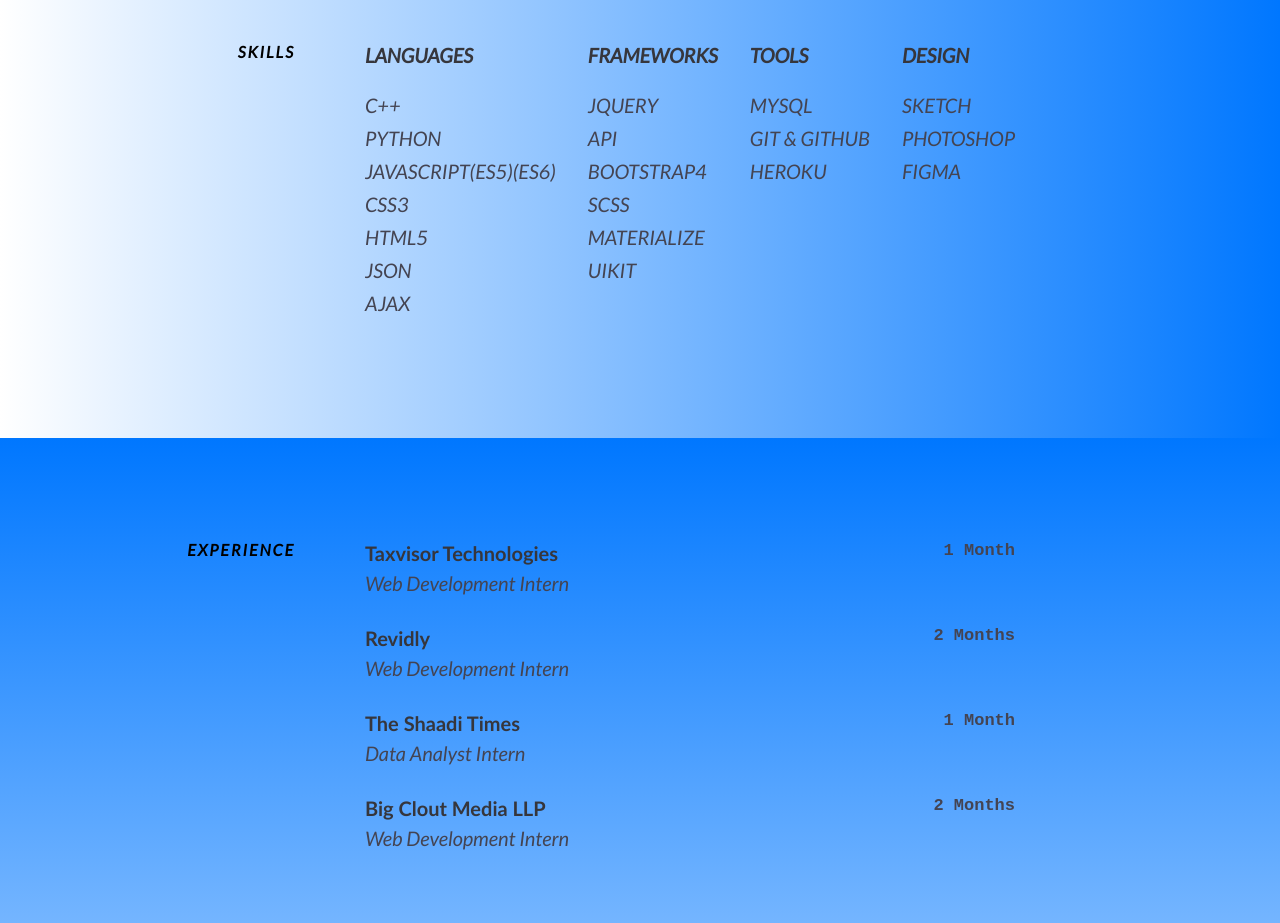
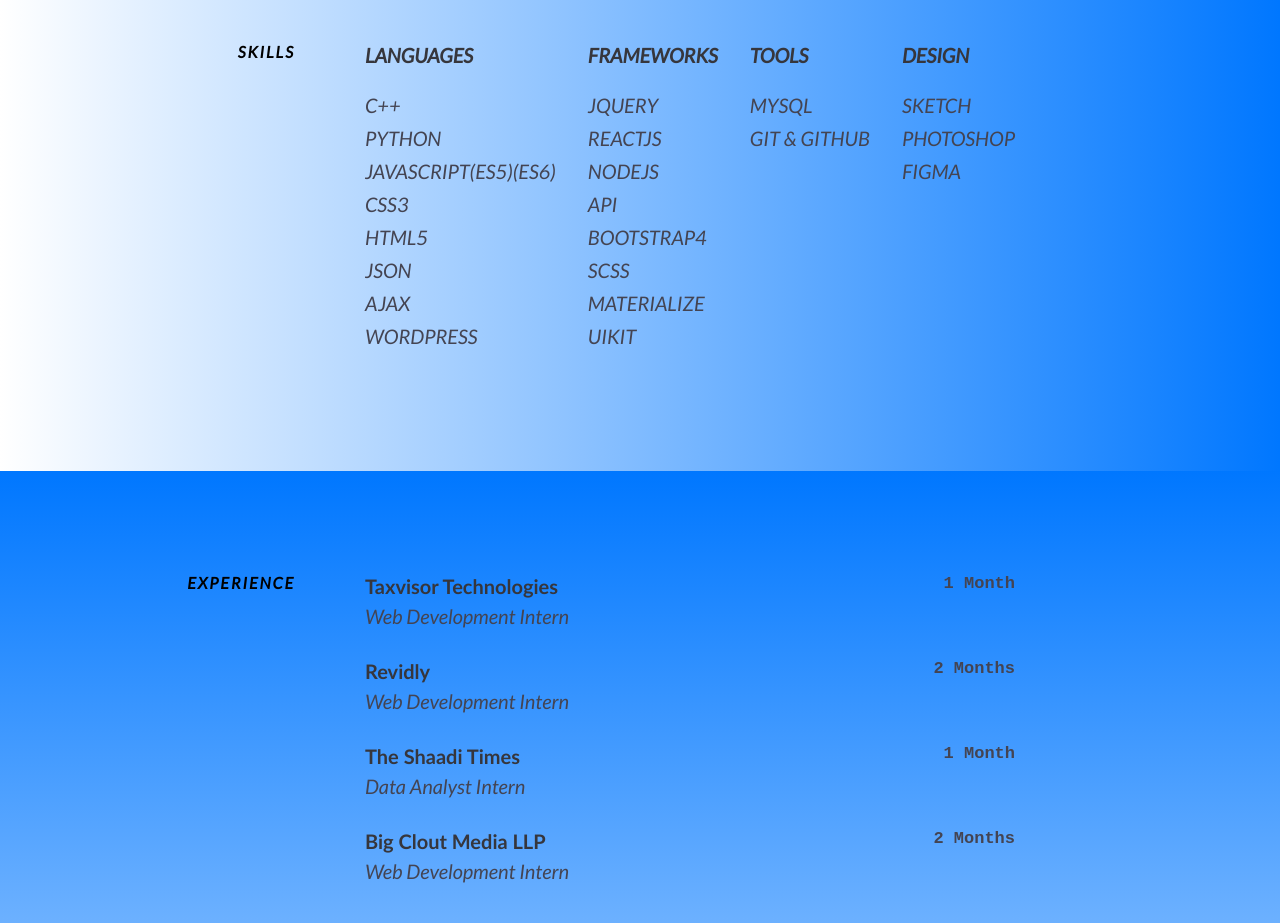
Before and after one commit to Prabhdeep24/Portfolio.github.io, a plain HTML site: page index.html in a window 1280 px wide. Shown: the part 1380-2303 px from the top of the page. Drawn offline with nearby package versions, Linux system fonts and the light colour scheme.

Commit message:
Initial commit

```diff
--- a/index.html
+++ b/index.html
@@ -89,6 +89,7 @@
 							<li class="skillz_category_item">HTML5</li>
 							<li class="skillz_category_item">JSON</li>
 							<li class="skillz_category_item">AJAX</li>
+							<li class="skillz_category_item">WORDPRESS</li>
 						</ul>
 					</div>
 
@@ -99,6 +100,8 @@
 						<ul>
 
 							<li class="skillz_category_item">JQUERY</li>
+							<li class="skillz_category_item">REACTJS</li>
+							<li class="skillz_category_item">NODEJS</li>
 							<li class="skillz_category_item">API</li>
 							<li class="skillz_category_item">BOOTSTRAP4</li>
 							<li class="skillz_category_item">SCSS</li>
@@ -114,7 +117,7 @@
 						<ul>
 							<li class="skillz_category_item">MYSQL</li>
 							<li class="skillz_category_item">GIT & GITHUB</li>
-							<li class="skillz_category_item">HEROKU</li>
+
 
 						</ul>
 					</div>
```
